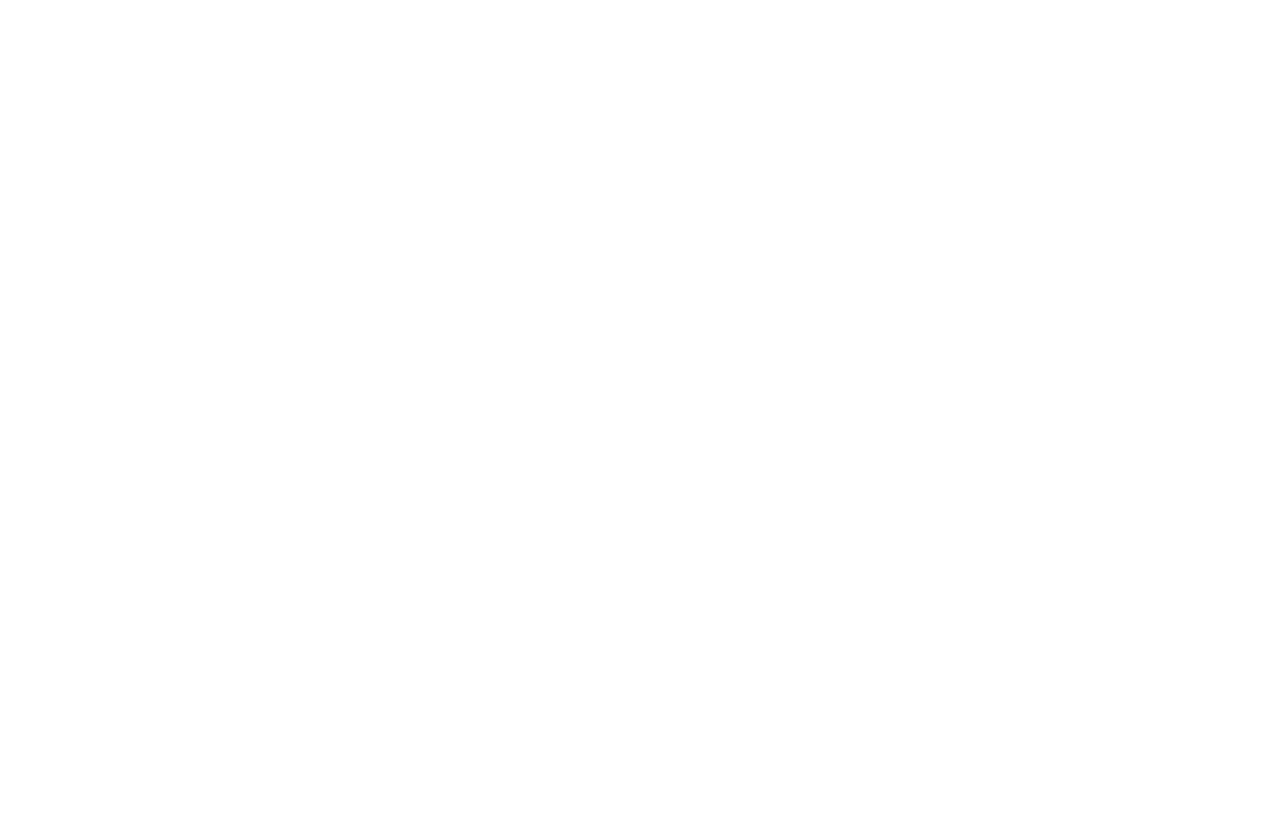
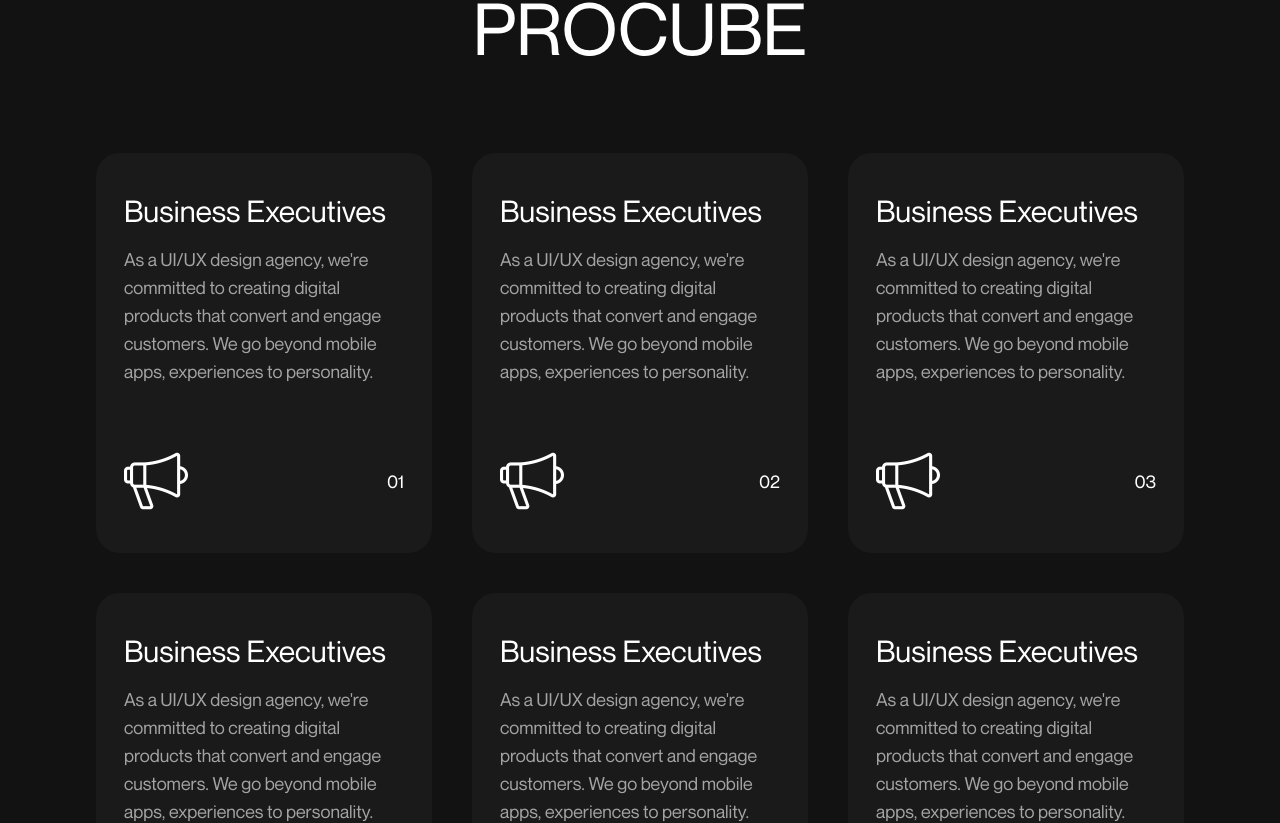
Before and after one commit to procube-cx/procube, a React (Create React App) app: page /careers in a window 1280 px wide. Before the commit this address had no page. Shown: the part 1784-2607 px from the top of the page. Before the commit the page ends 800 px from the top, so only its background shows below. Built offline with nearby package versions, Linux system fonts and the light colour scheme.

Commit message:
career page finished

```diff
--- a/src/App.js
+++ b/src/App.js
@@ -9,6 +9,7 @@
 import Contact from './pages/Contact';
 import Career from './pages/Career';
 import InsightSlug from './pages/Insight-slug';
+import Partner from './pages/Partner';
 
 
 
@@ -25,7 +26,8 @@
           <Route path='/insight/:id' element={<InsightSlug />} />
           <Route path='/services' element={<Services />} />
           <Route path='/contact' element={<Contact />} />
-          <Route path='/career' element={<Career />} />
+          <Route path='/careers' element={<Career />} />
+          <Route path='/partner' element={<Partner />} />
         </Routes>
       </BrowserRouter>
     </div>
--- a/src/component/career/Career1.js
+++ b/src/component/career/Career1.js
@@ -161,7 +161,7 @@
       onClick={onClick}
     >
       <div className='grid grid-cols-12 flex-1 landing gap-y-5'>
-        <div className='col-span-12 md:col-span-11 flex flex-col justify-center md:justify-between gap-y-5 md:gap-y-3'>
+        <div className='col-span-11 flex flex-col justify-center md:justify-between gap-y-5 md:gap-y-3'>
           <p className='font-normal text-base md:text-2xl my-auto capitalize'>{heading}</p>
         </div>
         <div className={`md:col-span-1 w-full ${isOpen && 'rotate-180'}`}>
@@ -172,20 +172,20 @@
         <>
           <p className='font-normal text-xs md:text-xl '>Key Responsibilities (What you will be doing?)</p>
           <div>
-            <ul style={{ padding: '0' }}>
+            <ul style={{ paddingLeft: '16px' }}>
               {description1.map((item, index) => (
-                <li key={index} style={{ paddingBottom: '0.5rem', marginBottom: '0.5rem', listStyleType: 'disc' }}>
-                  <p className='font-normal text-xs md:text-xl text-gray-400'>{item}</p>
+                <li key={index} style={{ paddingBottom: '0.5rem', marginBottom: '0.5rem', listStyleType: 'disc' , opacity:'60%'}}>
+                  <p className='font-normal text-xs md:text-xl'>{item}</p>
                 </li>
               ))}
             </ul>
           </div>
           <p className='font-normal text-xs md:text-xl '>Technical skills (What is required?)</p>
           <div>
-            <ul style={{ padding: '0' }}>
+            <ul style={{ paddingLeft: '16px' }}>
               {description2.map((item, index) => (
-                <li key={index} style={{ paddingBottom: '0.5rem', marginBottom: '0.5rem', listStyleType: 'disc' }}>
-                  <p className='font-normal text-xs md:text-xl text-gray-400'>{item}</p>
+                <li key={index} style={{ paddingBottom: '0.5rem', marginBottom: '0.5rem', listStyleType: 'disc' , opacity:'60%' }}>
+                  <p className='font-normal text-xs md:text-xl'>{item}</p>
                 </li>
               ))}
             </ul>
--- a/src/component/career/Career2.js
+++ b/src/component/career/Career2.js
@@ -1,19 +1,38 @@
-import React, { useState } from 'react'
+import React from 'react'
+import mic from '../../assets/images/icons/mic.svg'
 
 
 const data = [
   {
     title: 'Business Executives',
     description: "As a UI/UX design agency, we're committed to creating digital products that convert and engage customers. We go beyond mobile apps, experiences to personality.",
+    icon: mic
   },
   {
     title: 'Business Executives',
     description: "As a UI/UX design agency, we're committed to creating digital products that convert and engage customers. We go beyond mobile apps, experiences to personality.",
+    icon: mic
   },
   {
     title: 'Business Executives',
     description: "As a UI/UX design agency, we're committed to creating digital products that convert and engage customers. We go beyond mobile apps, experiences to personality.",
+    icon: mic
   },
+  {
+    title: 'Business Executives',
+    description: "As a UI/UX design agency, we're committed to creating digital products that convert and engage customers. We go beyond mobile apps, experiences to personality.",
+    icon: mic
+  },
+  {
+    title: 'Business Executives',
+    description: "As a UI/UX design agency, we're committed to creating digital products that convert and engage customers. We go beyond mobile apps, experiences to personality.",
+    icon: mic
+  },
+  {
+    title: 'Business Executives',
+    description: "As a UI/UX design agency, we're committed to creating digital products that convert and engage customers. We go beyond mobile apps, experiences to personality.",
+    icon: mic
+  }
 ]
 
 
@@ -21,10 +40,20 @@
 const Career2 = () => {
 
   return (
-    <div className='px-6 md:px-24 pb-5 md:pb-20 pt-24 md:pt-32'>
+    <div className='px-6 md:px-24 md:pb-20 pt-24 md:pt-32'>
       <p className='font-normal text-4xl md:text-7xl max-w-5xl text-center mx-auto py-5 md:pb-20 uppercase !leading-tight'>Benefits of working at procube</p>
-
-
+      <div className='grid grid-cols-1 md:grid-cols-3 gap-10'>
+        {data.map((item, index) => (
+          <div key={index} className='bg-[#1A1A1A] py-5 px-4 md:py-10 md:px-7 md:rounded-3xl'>
+            <p className='font-bold text-xl md:text-3xl md:pb-4'>{item.title}</p>
+            <p className='text-sm md:text-lg opacity-60'>{item.description}</p>
+            <div className='flex justify-between mt-8 md:mt-16 w-full'>
+              <img src={item.icon} alt='icon' className='w-12 h-12 md:w-16 md:h-16' />
+              <div className='md:text-lg my-auto'>0{index+1}</div>
+            </div>
+          </div>
+        ))}
+      </div>
     </div>
   )
 }
--- a/src/component/hero/Footer.js
+++ b/src/component/hero/Footer.js
@@ -25,37 +25,37 @@
     option2: [
         {
             title: 'Home',
-            links: 'google.com'
+            links: '.'
         },
         {
             title: 'About Us',
-            links: 'google.com'
+            links: 'about'
         },
         {
             title: 'Services',
-            links: 'google.com'
+            links: 'services'
         },
         {
             title: 'Projects',
-            links: 'google.com'
+            links: 'projects'
         }
     ],
     option3: [
         {
             title: 'Partners',
-            links: 'google.com'
+            links: 'partners'
         },
         {
             title: 'Insights',
-            links: 'google.com'
+            links: 'insight'
         },
         {
             title: 'Careers',
-            links: 'google.com'
+            links: 'careers'
         },
         {
             title: 'Contact Us',
-            links: 'google.com'
+            links: 'contact'
         }
     ],
     option4: [
--- /dev/null
+++ b/src/pages/Partner.js
@@ -0,0 +1,9 @@
+import React from 'react'
+
+const Partner = () => {
+  return (
+    <div>Partner</div>
+  )
+}
+
+export default Partner
```
Also changed, not shown: src/assets/images/icons/mic.svg (added). Lines whose indentation alone changed are shown as unchanged.
